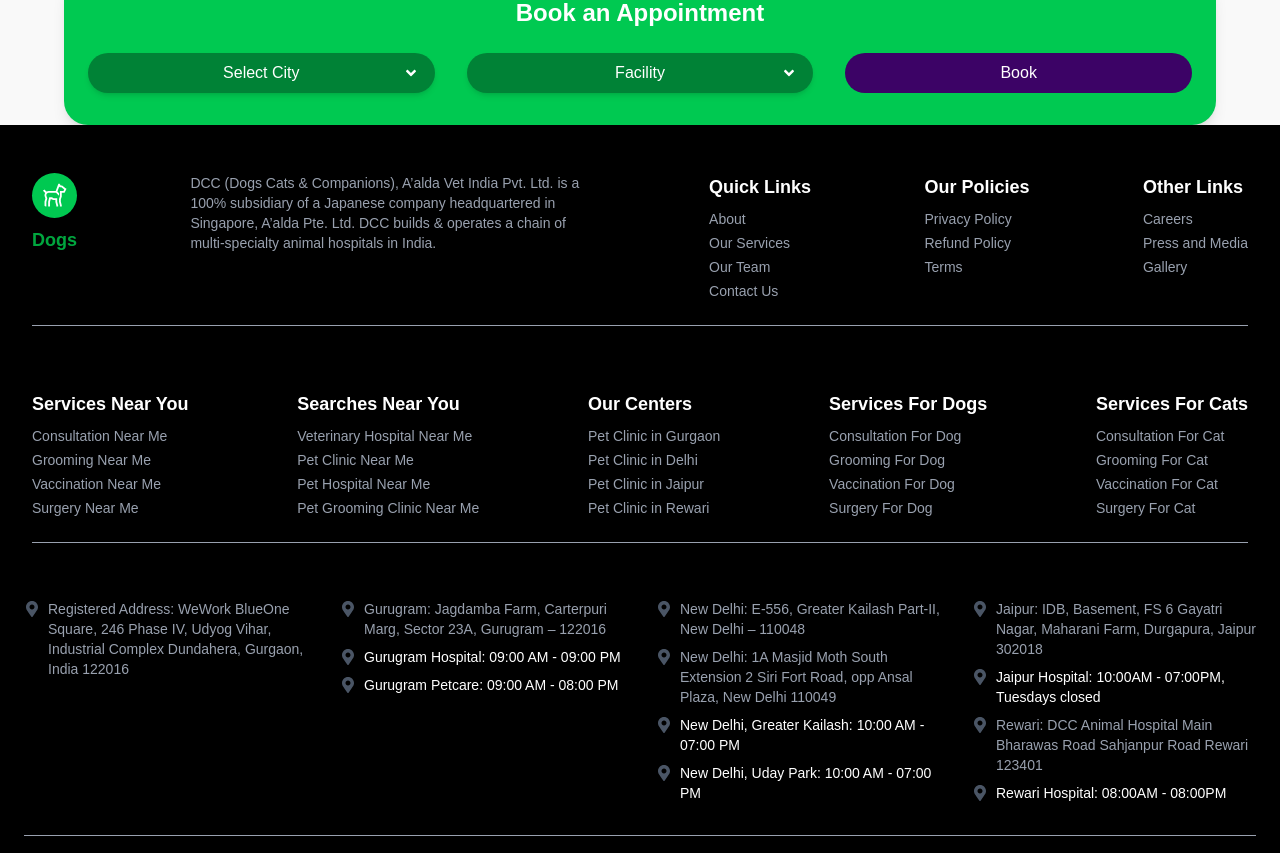
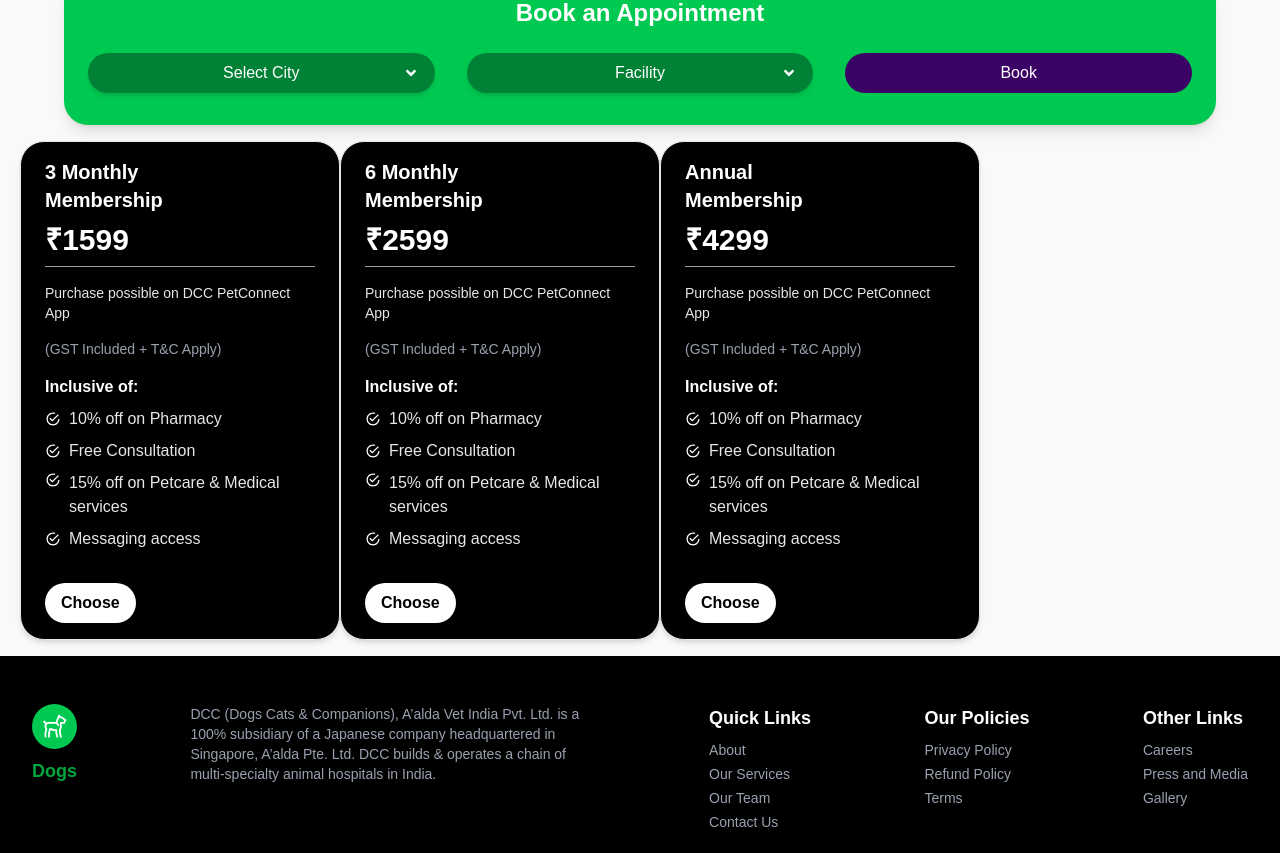
Before and after one commit to Aafreen18/test, a React (Vite) app: page / in a window 1280 px wide. Shown: the part 760-1613 px from the top of the page. Built offline with nearby package versions, Linux system fonts and the light colour scheme.

Commit message:
fixed membershipCard

```diff
--- /dev/null
+++ b/src/components/MembershipCard.jsx
@@ -0,0 +1,51 @@
+import { IoMdCheckmarkCircleOutline } from "react-icons/io";
+
+const MembershipCard = ({ time, price }) => {
+  return (
+    <div className="max-w-xs mx-auto bg-black rounded-3xl shadow-md overflow-hidden border border-gray-200 my-4">
+      <div className="px-6 py-4">
+        <div className="font-bold text-xl mb-2 text-white">
+          {time}<br /> Membership
+        </div>
+        <p className="text-white text-3xl font-semibold mb-4 border-b pb-2 border-gray-400 ">{price}</p>
+
+        <p className="text-gray-200 text-sm mb-4">
+          Purchase possible on DCC PetConnect App
+        </p>
+        <p className="text-gray-400 text-sm mb-4">
+          (GST Included + T&C Apply)
+        </p>
+
+        <div className="mb-4 text-white">
+          <h3 className="font-semibold text-white mb-2">Inclusive of:</h3>
+          <ul className="space-y-2">
+            <li className="flex items-center">
+              <span className="mr-2"><IoMdCheckmarkCircleOutline /></span>
+              <span className="text-gray-200">10% off on Pharmacy</span>
+            </li>
+            <li className="flex items-center">
+              <span className="mr-2"><IoMdCheckmarkCircleOutline /></span>
+              <span className="text-gray-200">Free Consultation</span>
+            </li>
+            <li className="flex items-baseline">
+              <span className="mr-2 "><IoMdCheckmarkCircleOutline /></span>
+              <span className="text-gray-200">15% off on Petcare & Medical services</span>
+            </li>
+            <li className="flex items-center">
+              <span className="mr-2"><IoMdCheckmarkCircleOutline /></span>
+              <span className="text-gray-200">Messaging access</span>
+            </li>
+          </ul>
+        </div>
+
+        <div className="pt-4">
+          <button className="bg-white font-bold hover:bg-purple-950 hover:text-white hover:border-white text-black py-2 px-4 rounded-3xl transition duration-200">
+            Choose
+          </button>
+        </div>
+      </div>
+    </div>
+  );
+};
+
+export default MembershipCard;
--- a/src/pages/Home.jsx
+++ b/src/pages/Home.jsx
@@ -1,6 +1,7 @@
 import Carousel from '../components/Carousel';
 import HelpButtonModal from '../components/HelpButtonModal';
 import BookAppointment from '../components/BookAppointment';
+import MembershipCard from '../components/MembershipCard';
 
 function Home() {
   const heroSlides = [
@@ -29,6 +30,20 @@ function Home() {
       </div>
 
       <BookAppointment />
+
+      <div className="flex max-w-7xl mx-auto">
+        <div className="">
+          <MembershipCard time="3 Monthly" price="₹1599" />
+        </div>
+
+        <div className="">
+          <MembershipCard time="6 Monthly" price="₹2599" />
+        </div>
+
+        <div className="">
+          <MembershipCard time="Annual" price="₹4299" />
+        </div>
+      </div>
     </>
   );
 }
```
